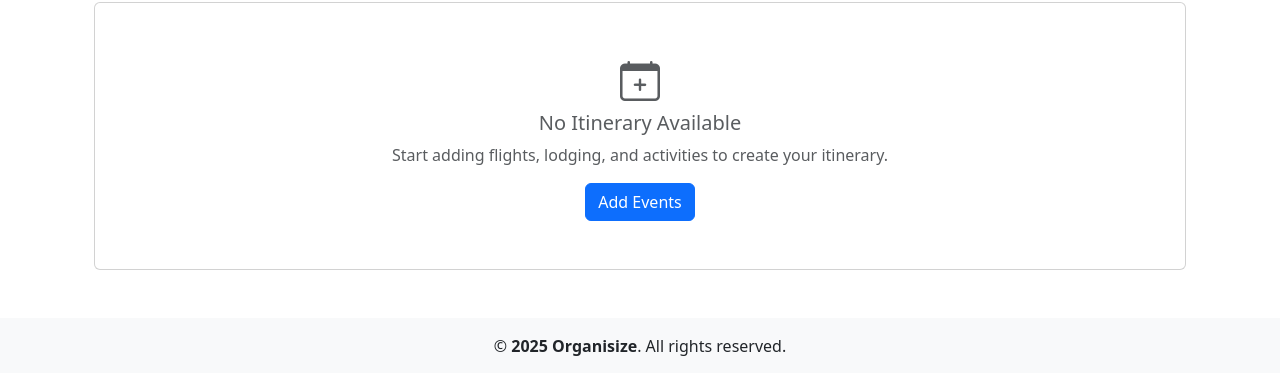
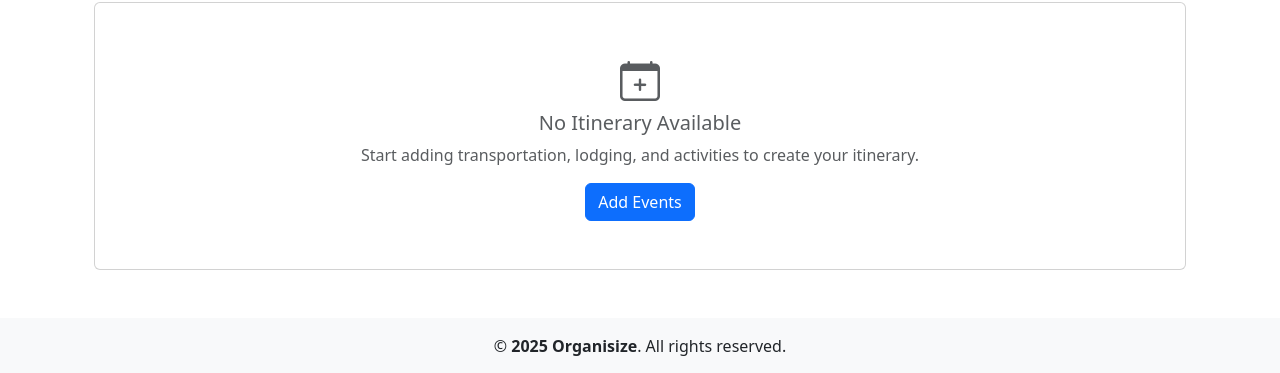
Before and after one commit to liljoker919/organisize, a Django app: template planner/templates/planner/vacation_itinerary.html in a window 1280 px wide. Shown: the part 196-569 px from the top of the page. Run offline with Django 4.2, Linux system fonts and the light colour scheme; the template is opened without the code that fills it, so the values that code supplies are empty.

Commit message:
Complete flight removal with migration and template cleanup
Co-authored-by: liljoker919 <17305422+liljoker919@users.noreply.github.com>

```diff
--- a/planner/templates/planner/vacation_itinerary.html
+++ b/planner/templates/planner/vacation_itinerary.html
@@ -121,7 +121,7 @@
         <div class="card-body text-center py-5">
             <i class="bi bi-calendar-plus fs-1 text-muted mb-3"></i>
             <h5 class="text-muted">No Itinerary Available</h5>
-            <p class="text-muted">Start adding flights, lodging, and activities to create your itinerary.</p>
+            <p class="text-muted">Start adding transportation, lodging, and activities to create your itinerary.</p>
             <a href="{% url 'vacation_detail' vacation.pk %}" class="btn btn-primary">Add Events</a>
         </div>
     </div>
```
Also changed, not shown: planner/migrations/0017_delete_flight.py (added).
